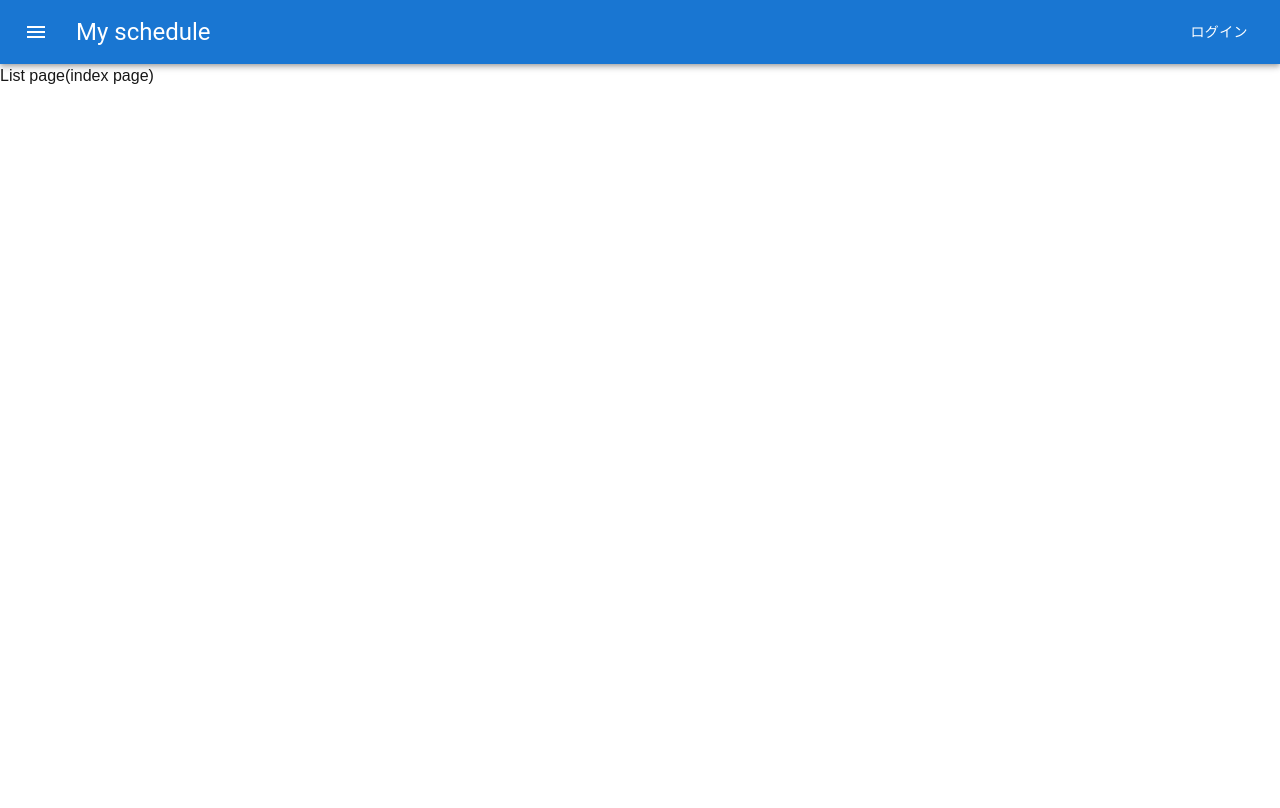
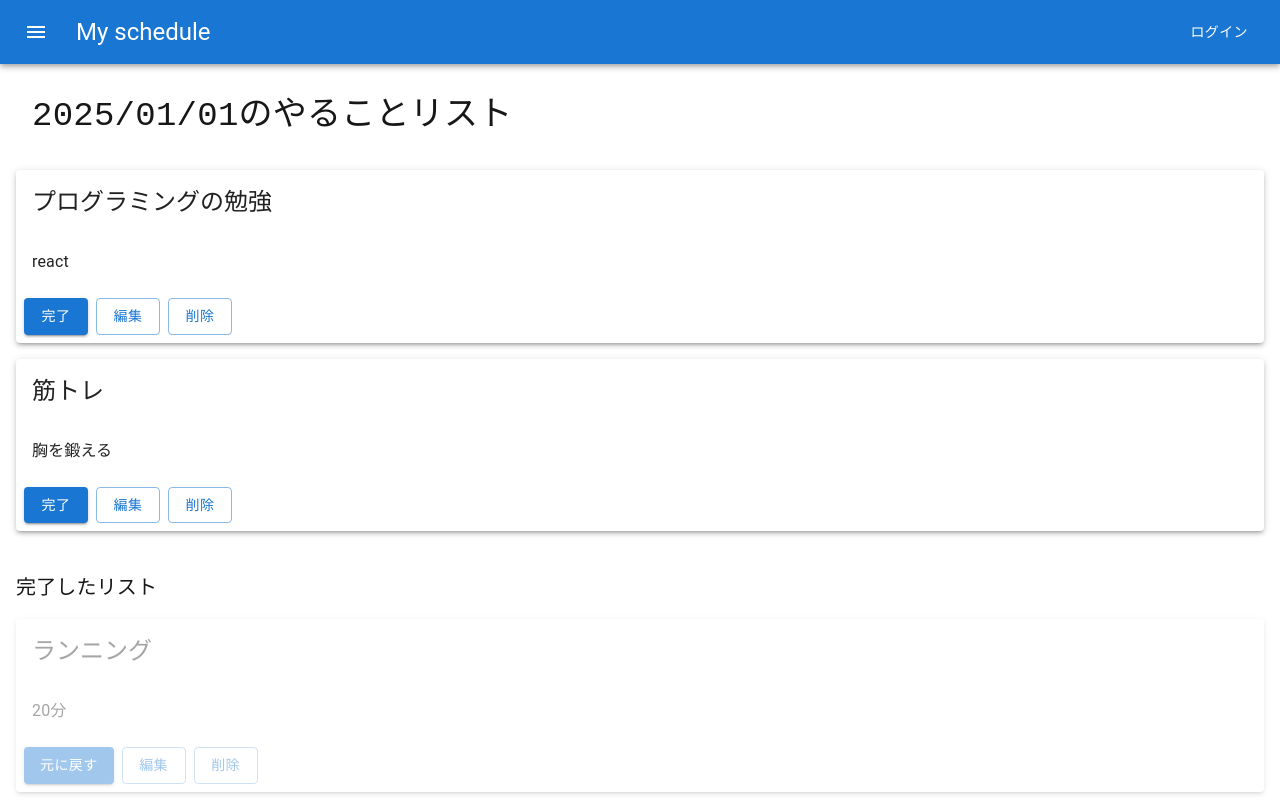
Before and after one commit to s1F102201492/my-schedule, a Next.js app: page / in a window 1280 px wide. Built offline with nearby package versions, Linux system fonts and the light colour scheme; what @mui/material-nextjs would draw is missing.

Commit message:
動的表示

```diff
--- /dev/null
+++ b/app/listcomponents/TodoChecked.tsx
@@ -0,0 +1,40 @@
+import { Button, Card, CardActions, CardContent, CardHeader, Paper, Typography } from '@mui/material'
+import React from 'react'
+
+interface TodoProps {
+    id: string;
+    title: string;
+    description: string | null;
+    continuedays: number;
+    checked: Boolean;
+    priority: string;
+    startdate: string;
+    enddate: string;
+    interval: number | null;
+  };
+
+interface TodoItemProps {
+    todos: TodoProps;
+}
+
+const TodoChecked: React.FC<TodoItemProps> = ({ todos }) => {
+  return (
+    <div style={{opacity: 0.4}}>
+        <Card sx={{ mx: 2, mb: 2, boxShadow: 3 }}>
+            <CardHeader title={todos.title} />
+            <CardContent>
+                <Typography>
+                    {todos.description}
+                </Typography>
+            </CardContent>
+            <CardActions>
+                <Button variant='contained'>元に戻す</Button>
+                <Button variant='outlined'>編集</Button>
+                <Button variant='outlined'>削除</Button>
+            </CardActions>
+        </Card>
+    </div>
+  )
+}
+
+export default TodoChecked
--- /dev/null
+++ b/app/listcomponents/TodoItem.tsx
@@ -0,0 +1,42 @@
+import React from 'react'
+import Card from '@mui/material/Card';
+import CardContent from '@mui/material/CardContent';
+import { Button, CardActions, CardHeader, Typography } from '@mui/material';
+
+interface TodoProps {
+    id: string;
+    title: string;
+    description: string | null;
+    continuedays: number;
+    checked: Boolean;
+    priority: string;
+    startdate: string;
+    enddate: string;
+    interval: number | null;
+  };
+
+interface TodoItemProps {
+    todos: TodoProps;
+}
+
+const TodoItem: React.FC<TodoItemProps> = ({ todos }) => {
+  return (
+    <div>
+        <Card sx={{ mt: 2, mx: 2, boxShadow: 3 }}>
+            <CardHeader title={todos.title} />
+            <CardContent>
+                <Typography>
+                    {todos.description}
+                </Typography>
+            </CardContent>
+            <CardActions>
+                <Button variant='contained'>完了</Button>
+                <Button variant='outlined'>編集</Button>
+                <Button variant='outlined'>削除</Button>
+            </CardActions>
+        </Card>
+    </div>
+  )
+}
+
+export default TodoItem
--- /dev/null
+++ b/app/listcomponents/TodoList.tsx
@@ -0,0 +1,38 @@
+import React from 'react'
+import TodoItem from './TodoItem'
+import TodoChecked from './TodoChecked'
+import { Typography } from '@mui/material'
+
+interface TodoProps {
+  id: string;
+  title: string;
+  description: string | null;
+  continuedays: number;
+  checked: Boolean;
+  priority: string;
+  startdate: string;
+  enddate: string;
+  interval: number | null;
+};
+
+interface TodoListProps {
+  todos: TodoProps[];
+}
+
+const TodoList: React.FC<TodoListProps> = ({ todos }) => {
+  const notchecktodos = todos.filter(todo => todo.checked == false)
+  const checkedtodos = todos.filter(todo => todo.checked == true)
+  return (
+    <div>
+        {/* 完了していないリスト */}
+        {notchecktodos.map((todo:TodoProps) => <TodoItem key={todo.id} todos={todo} />)}
+        <br />
+
+        {/* 完了してしたリスト、うすくする */}
+        <Typography variant='h6' m={2}>完了したリスト</Typography>
+        {checkedtodos.map((todo:TodoProps) => <TodoChecked key={todo.id} todos={todo} />)}
+    </div>
+  )
+}
+
+export default TodoList
--- a/app/page.tsx
+++ b/app/page.tsx
@@ -1,10 +1,71 @@
+'use client'
+
+import { Typography } from "@mui/material";
 import Header from "./components/Header";
+import TodoList from "./listcomponents/TodoList";
+import { useState } from "react";
+
+interface TodoProps {
+  id: string;
+  title: string;
+  description: string | null;
+  continuedays: number;
+  checked: Boolean;
+  priority: string;
+  startdate: string;
+  enddate: string;
+  interval: number | null;
+};
 
 export default function Home() {
+  const createId = () => Math.random().toString(36).substring(2)
+
+  const initialtodos = [
+    {
+      id: createId(),
+      title: 'プログラミングの勉強',
+      description: 'react',
+      continuedays: 7,
+      checked: false,
+      priority: 'high',
+      startdate: '2025/01/01',
+      enddate: '2025/03/31',
+      interval: 2
+    },
+    {
+      id: createId(),
+      title: 'ランニング',
+      description: '20分',
+      continuedays: 4,
+      checked: true,
+      priority: 'middle',
+      startdate: '2025/01/01',
+      enddate: '2025/01/31',
+      interval: null
+    },
+    {
+      id: createId(),
+      title: '筋トレ',
+      description: '胸を鍛える',
+      continuedays: 4,
+      checked: false,
+      priority: 'row',
+      startdate: '2025/01/01',
+      enddate: '2025/02/01',
+      interval: 3,
+    }
+  ]
+
+  const [todos, setTodos] = useState<TodoProps[]>(initialtodos)
+
   return (
     <div>
       <Header />
-      List page(index page)
+      <Typography variant="h4" fontFamily="Monospace"
+      component="div" sx={{ m: 4 }}>
+        2025/01/01のやることリスト
+      </Typography>
+      <TodoList todos={initialtodos}/>
     </div>
   );
 }
```
